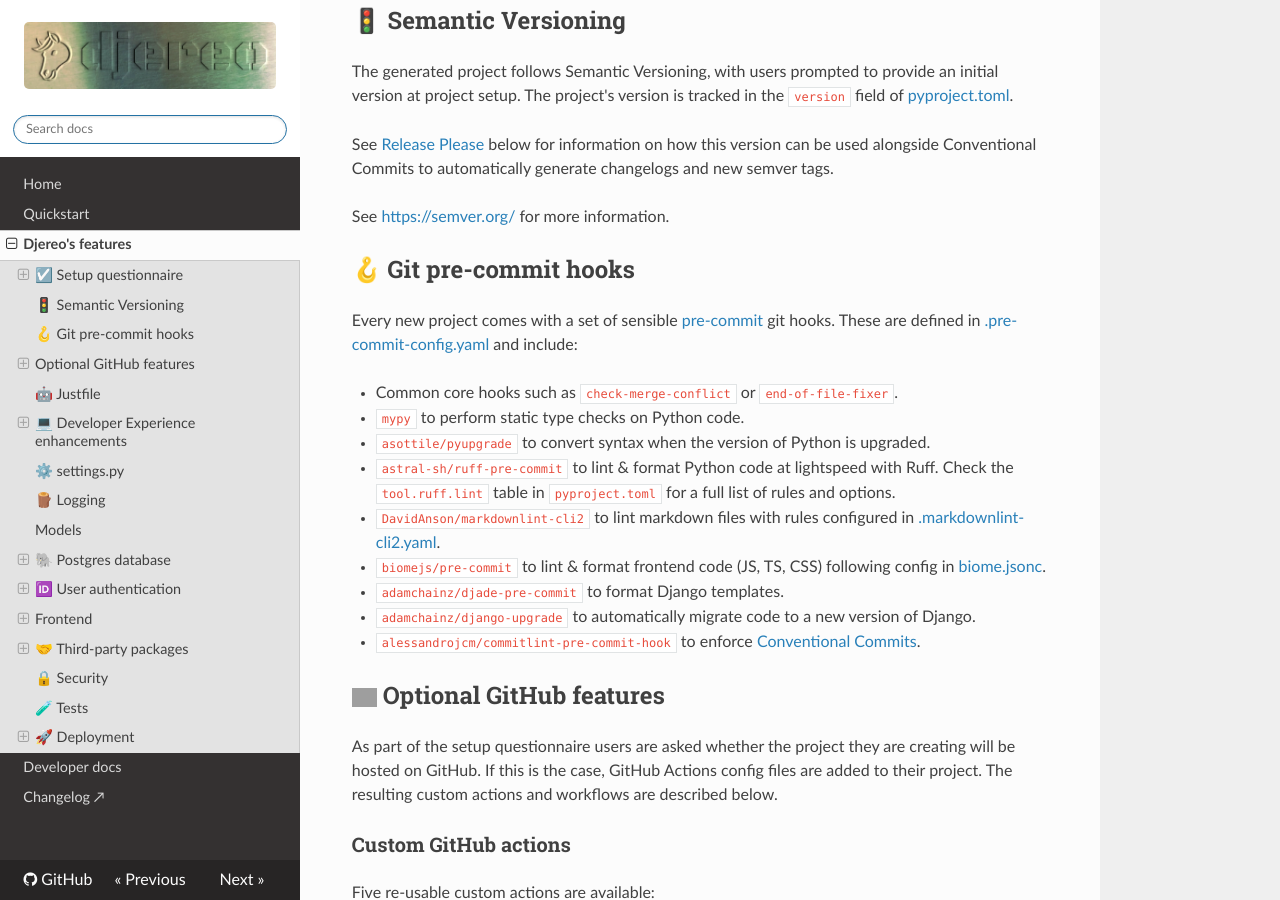
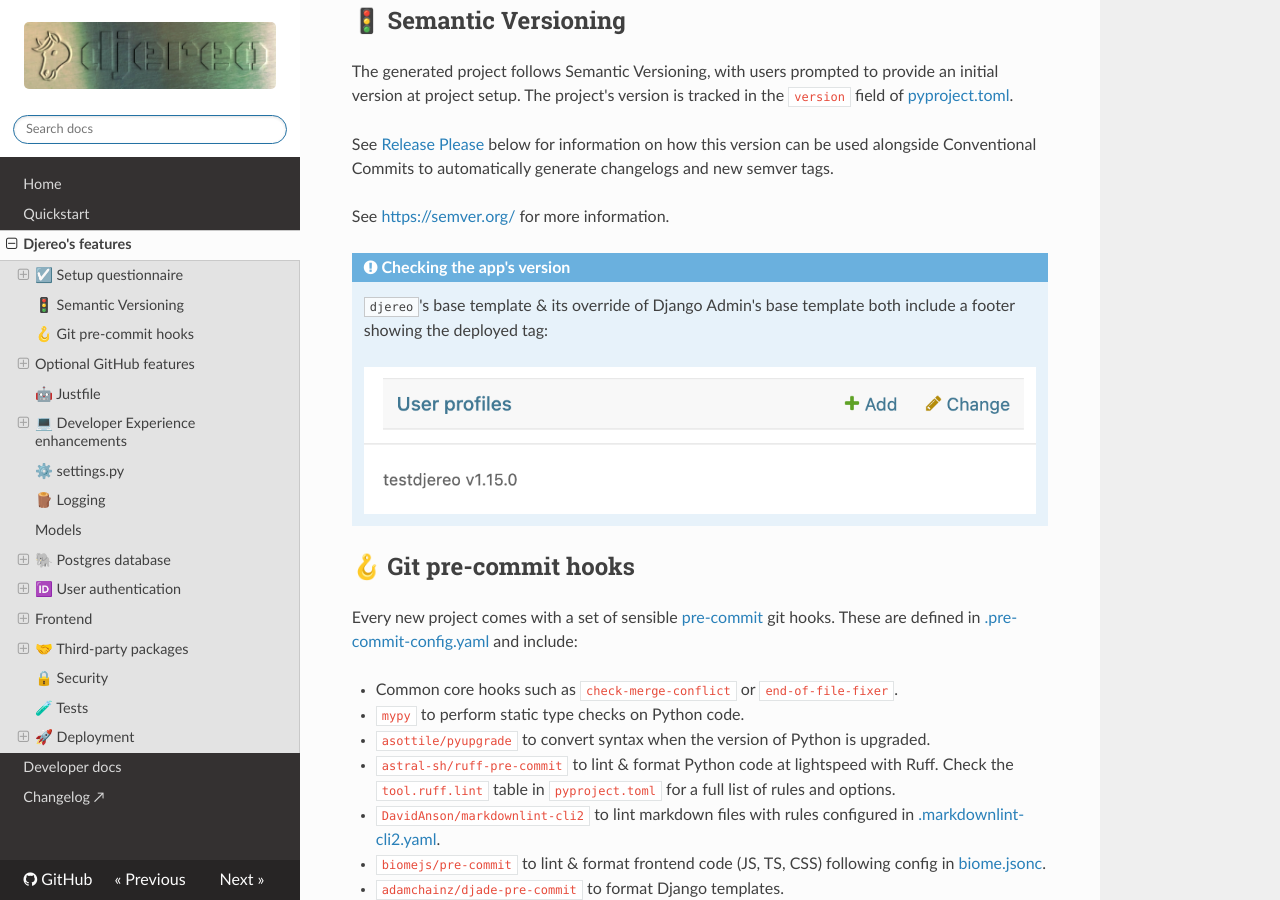
Before and after one commit to albertomh/djereo, an MkDocs documentation site: the page built from docs/src/featurelist.md, in a window 1280 px wide and 900 px high, scrolled down 1507 px. Built offline with MkDocs 1.6.1, drawn with Linux system fonts in a browser that asks for light colours; nearby versions of some CDN libraries; grey boxes are pictures that could not be loaded.

Commit message:
refactor: use exec form over shell form in deploy.Dockerfile entrypoint (#188)
* refactor: use exec form over shell form in deploy.Dockerfile entrypoint

* chore: enforce consistent fenced code-block-style via markdownlint

* docs: mention semver tag footer in base templates in mkdocs

```diff
--- a/docs/src/featurelist.md
+++ b/docs/src/featurelist.md
@@ -69,6 +69,14 @@
 alongside Conventional Commits to automatically generate changelogs and new semver tags.
 
 See [https://semver.org/](https://semver.org/){target=\"_blank"} for more information.
+
+<!-- markdownlint-disable MD046 code-block-style [false positive] -->
+!!! note "Checking the app's version"
+    `djereo`'s base template &amp; its override of Django Admin's base template both
+    include a footer showing the deployed tag:
+
+    ![Custom footer in Django Admin showing application's semver tag](media/djereo_admin-footer-semver-tag.png)
+<!-- markdownlint-enable MD046 code-block-style -->
 
 ## 🪝 Git pre-commit hooks
 
```
Also changed, not shown: .markdownlint-cli2.yaml, docs/src/media/djereo_admin-footer-semver-tag.png (added), 2 other files.
